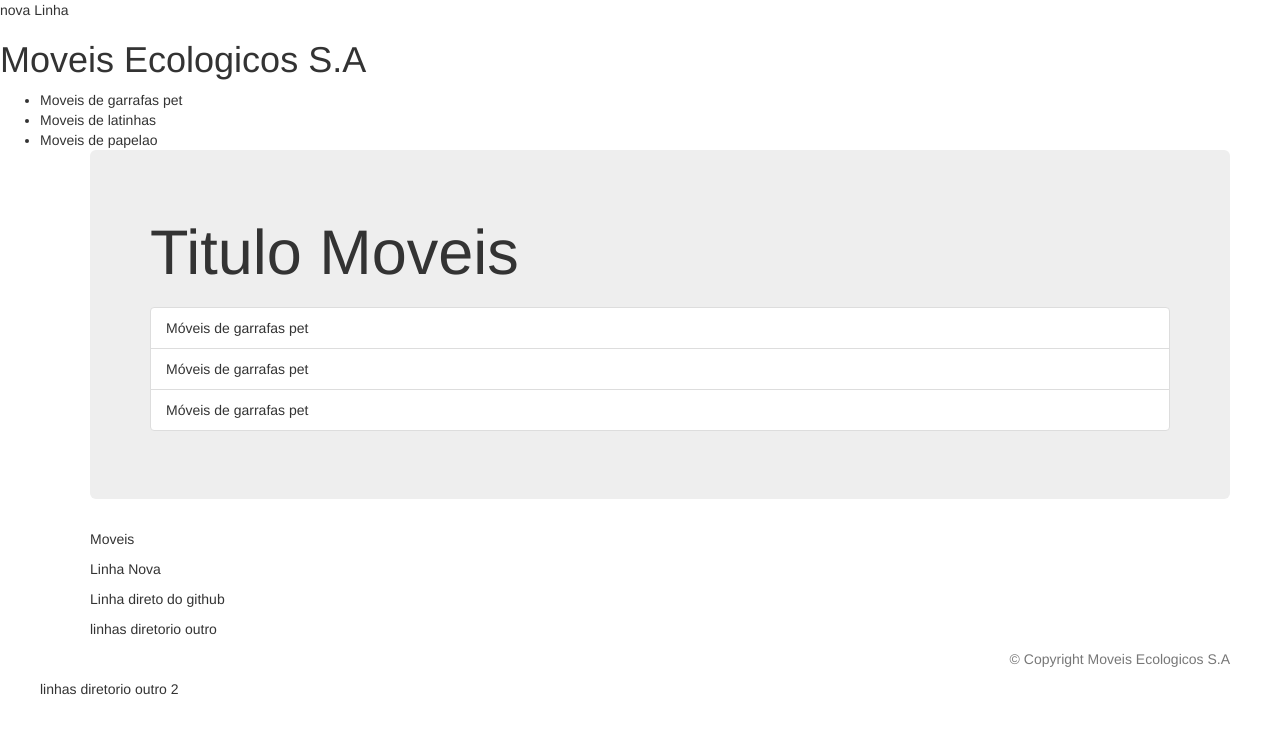
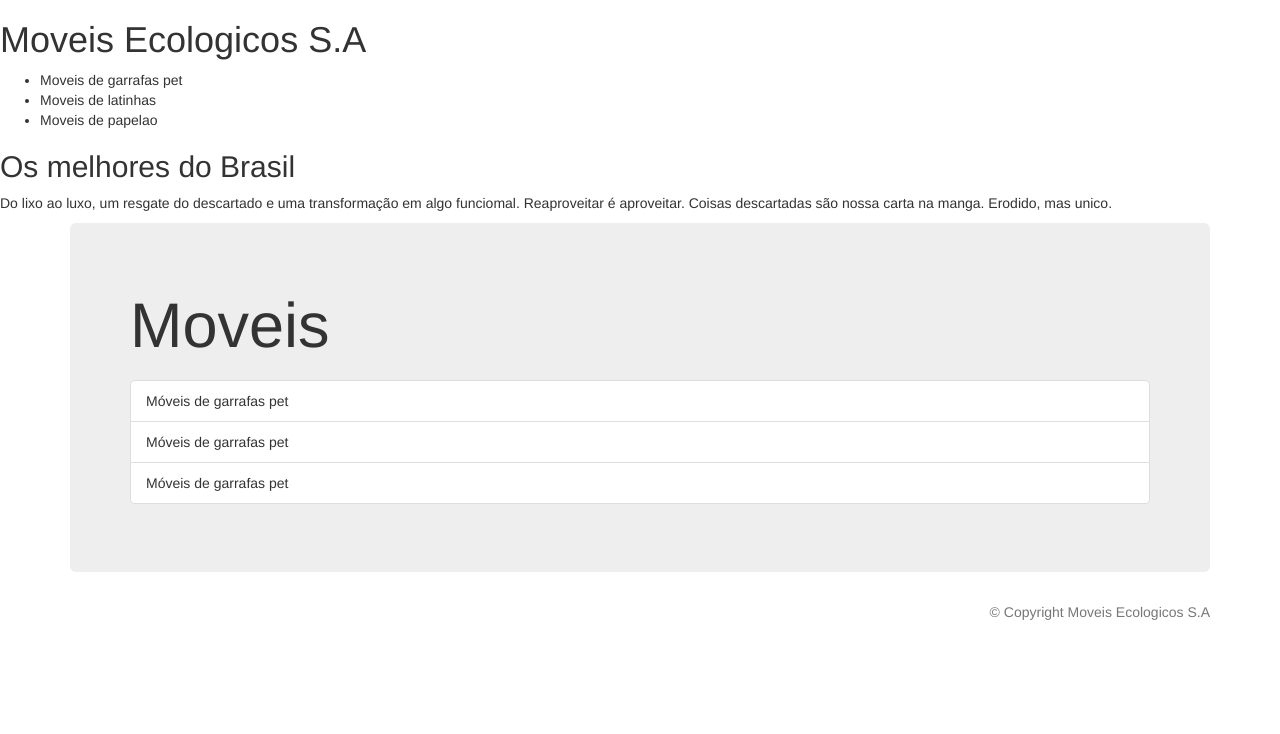
Before and after one commit to lucasgoncalvesmartins/moveis, a plain HTML site: page index.html in a window 1280 px wide. Drawn offline with nearby package versions, Linux system fonts and the light colour scheme.

Commit message:
Adiconar texto no top

```diff
--- a/estilo.css
+++ b/estilo.css
@@ -1,6 +1,8 @@
 body{
 width: 50%;
 margin: auto;
+right: 50%;
+
 }
 
 h1{
@@ -14,3 +16,7 @@ li{
 h2{
     font-family: Arial, Helvetica, sans-serif;
 }
+
+.title{
+    margin-left: 40%;
+}
--- a/index.html
+++ b/index.html
@@ -3,22 +3,26 @@
 <head>
 <meta charcset= "utf-8"/>
 <title> Moveis Ecologicos S.A </title>
-  <p>nova Linha<p>
 <link rel="stylesheet" href="http://netdna.bootstrapcdn.com/bootstrap/3.1.1/css/bootstrap.min.css">
 <script src="JavaScript/js.js"></script>
 </head>
 
 <body onload="trocaBanner();">
 
-<h1> Moveis Ecologicos S.A </h1>
+<h1 class="title"> Moveis Ecologicos S.A </h1>
 <ul>
 <li> Moveis de garrafas pet </li>
 <li> Moveis de latinhas</li>
 <li> Moveis de papelao </li>
+</ul>
+
+<h2 id="mensagem" class="title"></h2>
+<p>Do lixo  ao luxo, um resgate do descartado e uma transformação em algo funciomal.
+  Reaproveitar é aproveitar. Coisas descartadas são nossa carta na manga. Erodido, mas unico.</p>
 
  <div class="container">
     <div class="jumbotron">
-        <h1>Titulo Moveis</h1>
+        <h1> Moveis</h1>
         <h2 class="mensagem"></h2>
         <ul class="list-group">
             <li class="list-group-item"> Móveis de garrafas pet </li>
@@ -29,10 +33,6 @@
 
 
 
-<p>Moveis</p>
-<p>Linha Nova</p>
-<p>Linha direto do github</p>
-  <p>linhas diretorio outro</p>
 
     <p class="text-muted text-right">
       &copy; Copyright Moveis Ecologicos S.A
@@ -40,6 +40,5 @@
  </div>
 
 
-    <p>linhas diretorio outro 2</p>
 </body>
 </html>
```
